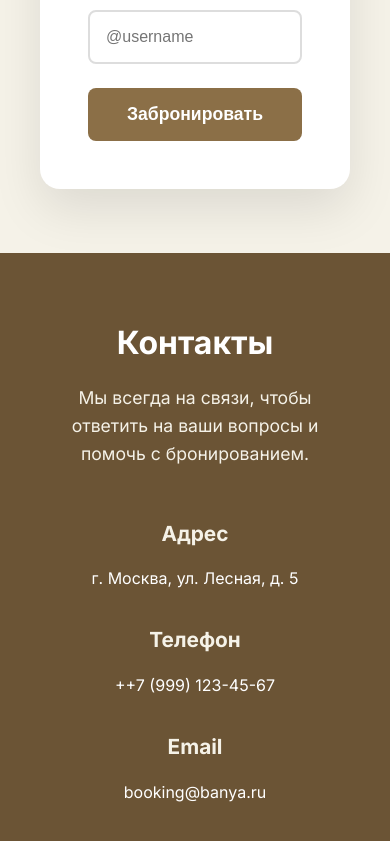
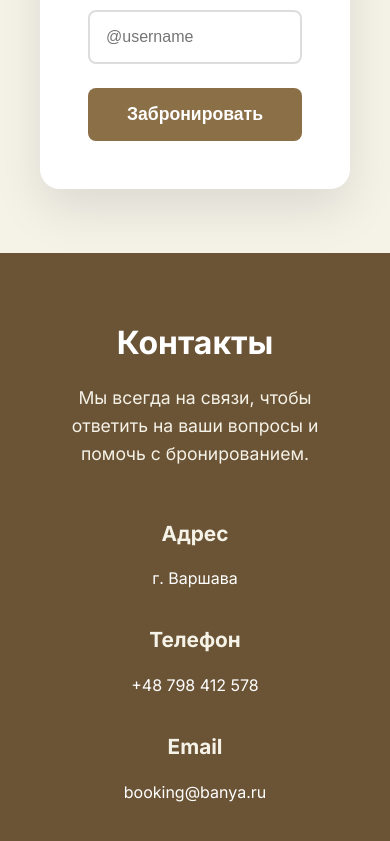
Before and after one commit to YurcheuskiRadzivon/project-b-frontend, a Vue app: page / in a window 390 px wide. Shown: the part 3663-4504 px from the top of the page. Built offline with nearby package versions, Linux system fonts and the light colour scheme.

Commit message:
change phone number

```diff
--- a/src/components/ContactSection.vue
+++ b/src/components/ContactSection.vue
@@ -29,8 +29,8 @@ export default {
   name: 'ContactSection',
   data() {
     return {
-      address: 'г. Москва, ул. Лесная, д. 5',
-      phone: '+79991234567',
+      address: 'г. Варшава',
+      phone: '+48 798 412 578',
       email: 'booking@banya.ru'
     }
   },
```
